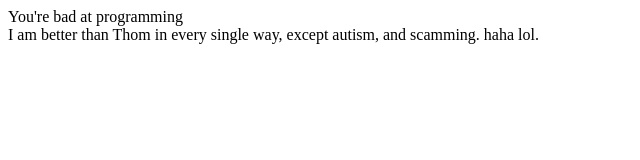
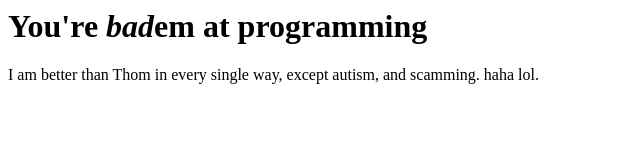
Before and after one commit to Chiko-maf/Chiko-maf.github.io, a plain HTML site: page index.html in a window 1280 px wide. Shown: the whole page, without its empty margins (0-640 px from the left). Drawn offline with Linux system fonts and the light colour scheme.

Commit message:
Update index.html

```diff
--- a/index.html
+++ b/index.html
@@ -1,11 +1,16 @@
 <html>
-<header>You're bad at programming</header>
+<header>
+  <H1>
+    You're <em>bad</em>em at programming
+  </H1>
+</header>
 
-  <body>
+<body>
 
-    <ln/>
+  <P>
     I am better than Thom in every single way, except autism, and scamming. haha lol.
+  </P>
 
-  </body>
+</body>
 
 </html>
```
